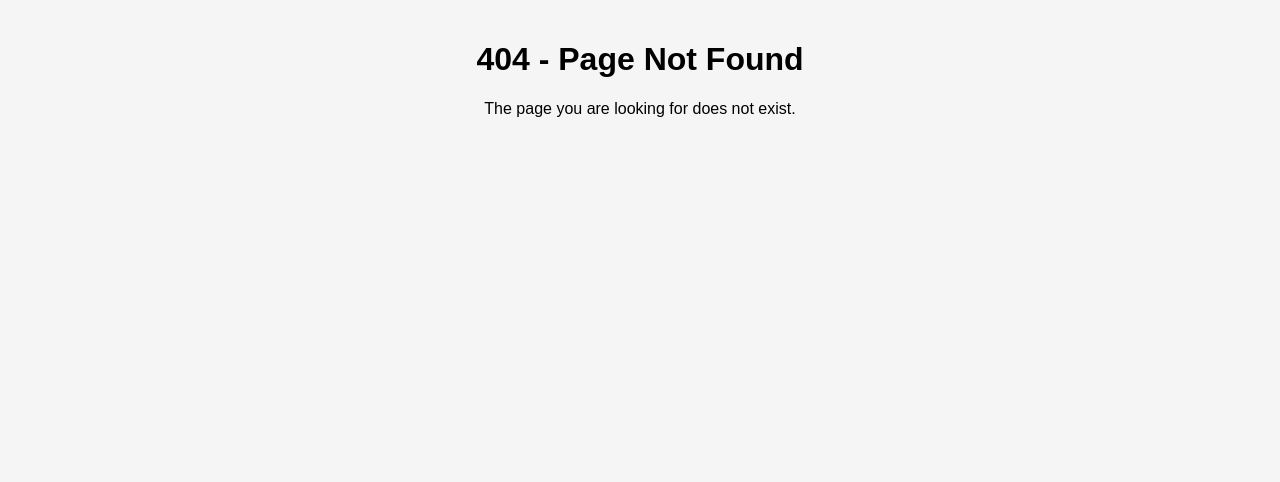
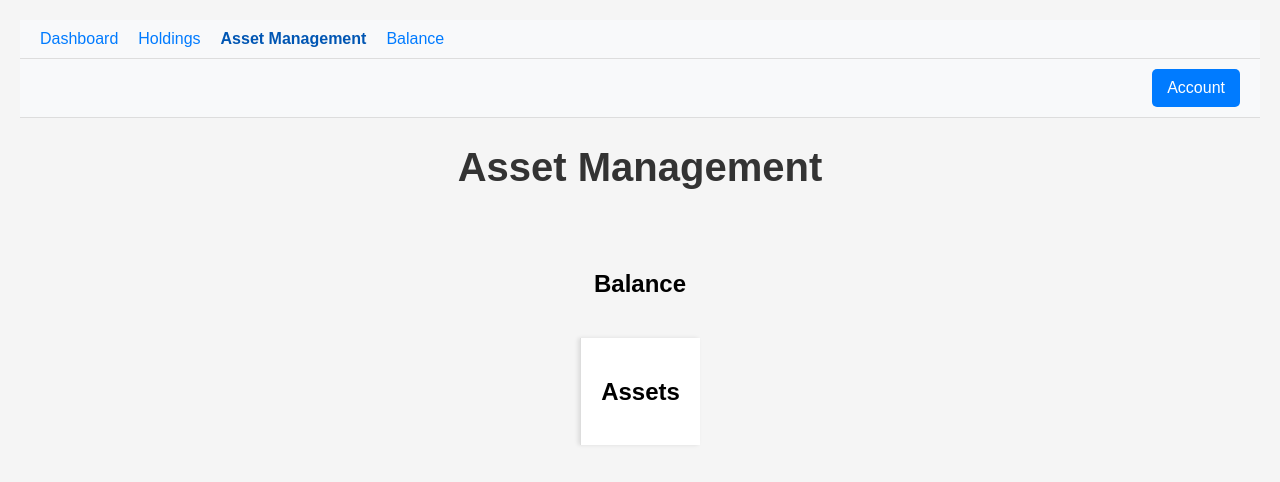
Before and after one commit to fintrack-project/financial-tracker-frontend, a React (Create React App) app: page /PortfolioOverview in a window 1280 px wide. Before the commit this address had no page. Shown: the top 482 px of the page. Built offline with nearby package versions, Linux system fonts and the light colour scheme; no server answers.

Commit message:
changed name to portfolio

```diff
--- a/src/App.tsx
+++ b/src/App.tsx
@@ -5,7 +5,7 @@ import Register from './pages/Register/Register';
 import Dashboard from './pages/Dashboard/Dashboard';
 import Holdings from './pages/Holdings/Holdings';
 import Balance from './pages/Balance/Balance';
-import AssetManagement from './pages/AssetManagement/AssetManagement';
+import PortfolioOverview from './pages/PortfolioOverview/PortfolioOverview';
 import NotFound from './pages/NotFound/NotFound';
 
 const App: React.FC = () => {
@@ -16,7 +16,7 @@ const App: React.FC = () => {
         <Route path="/register" element={<Register />} />
         <Route path="/dashboard" element={<Dashboard />} />
         <Route path="/holdings" element={<Holdings />} />
-        <Route path="/assetmanagement" element={<AssetManagement />} />
+        <Route path="/PortfolioOverview" element={<PortfolioOverview />} />
         <Route path="/balance" element={<Balance />} />
         <Route path="*" element={<NotFound />} />
       </Routes>
--- a/src/components/NavigationBar/MainNavigationBar.tsx
+++ b/src/components/NavigationBar/MainNavigationBar.tsx
@@ -18,7 +18,7 @@ const NavigationBar: React.FC = () => {
         Holdings
       </NavLink>
       <NavLink
-        to="/assetmanagement"
+        to="/portfoliooverview"
         className={({ isActive }) => (isActive ? 'nav-link active-link' : 'nav-link')}
       >
         Asset Management
--- a/src/pages/AssetManagement/AssetManagement.css
+++ b/src/pages/PortfolioOverview/PortfolioOverview.css
@@ -6,19 +6,19 @@
   border-bottom: 1px solid #ddd; /* Optional: Adds a bottom border */
 }
 
-.asset-management-container {
+.portfolio-overview-container {
   text-align: center;
   padding: 20px;
   font-family: Arial, sans-serif;
 }
 
-.asset-management-container h1 {
+.portfolio-overview-container h1 {
   color: #333;
   font-size: 2.5rem;
   margin-bottom: 20px;
 }
 
-.asset-management-container p {
+.portfolio-overview-container p {
   color: #555;
   font-size: 1.2rem;
   margin: 10px 0;
--- a/src/pages/AssetManagement/AssetManagement.tsx
+++ b/src/pages/PortfolioOverview/PortfolioOverview.tsx
@@ -1,10 +1,9 @@
 import React, { useState } from 'react';
 import AccountMenu from '../../components/Menu/AccountMenu';
 import MainNavigationBar from 'components/NavigationBar/MainNavigationBar';
-import HoldingsTable from 'components/HoldingsTable/HoldingsTable';
-import './AssetManagement.css'; // Import the CSS file
+import './PortfolioOverview.css'; // Import the CSS file
 
-const AssetManagement: React.FC = () => {
+const PortfolioOverview: React.FC = () => {
   const [accountId, setAccountId] = useState<string | null>(null); // Store the currently logged-in account ID
 
   // Callback to get the accountId from AccountMenu
@@ -13,7 +12,7 @@ const AssetManagement: React.FC = () => {
   };
 
   return (
-    <div className="asset-management-container">
+    <div className="portfolio-overview-container">
       <MainNavigationBar />
       <div className="top-bar">
         <AccountMenu onAccountChange={handleAccountChange} />
@@ -32,4 +31,4 @@ const AssetManagement: React.FC = () => {
   );
 };
 
-export default AssetManagement;
+export default PortfolioOverview;
```
